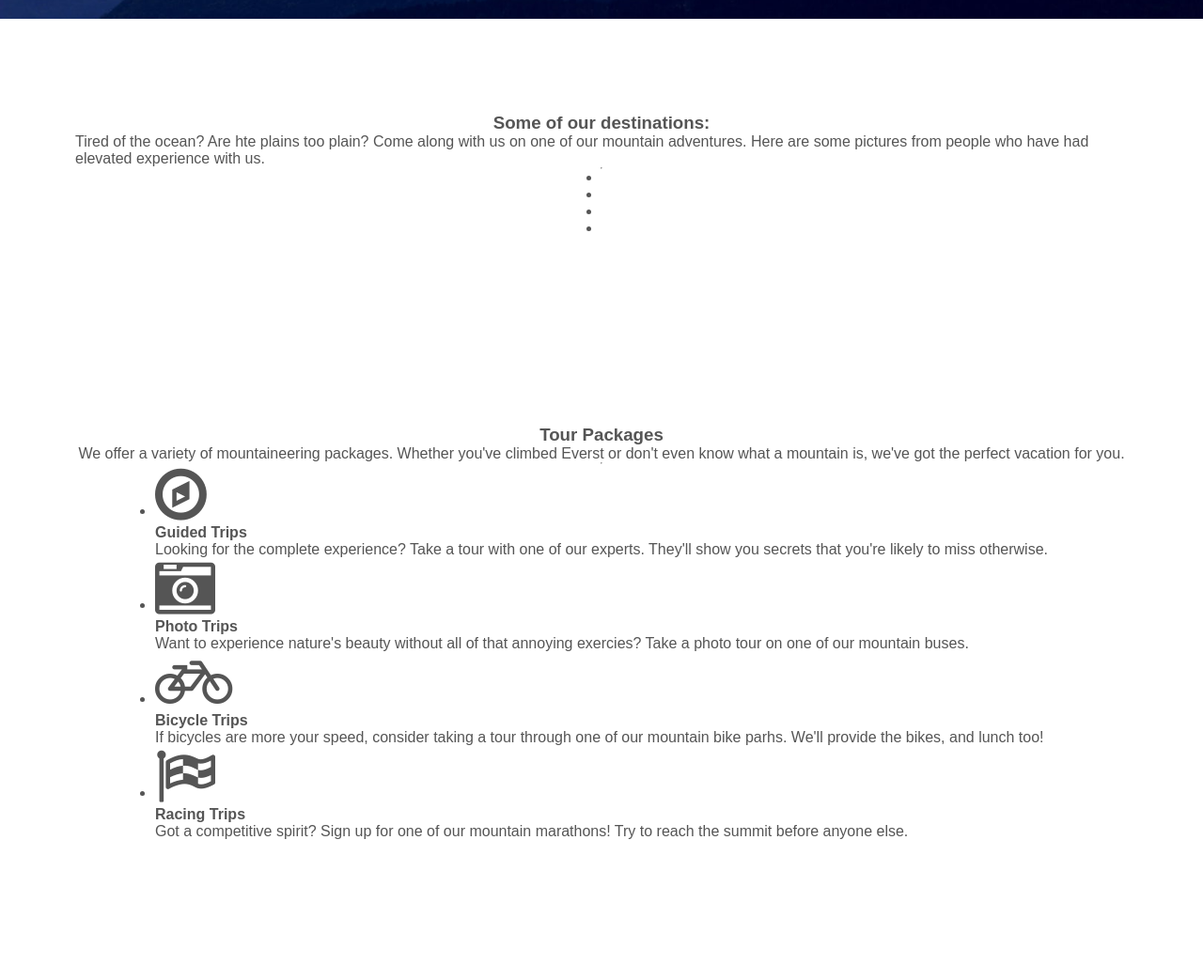
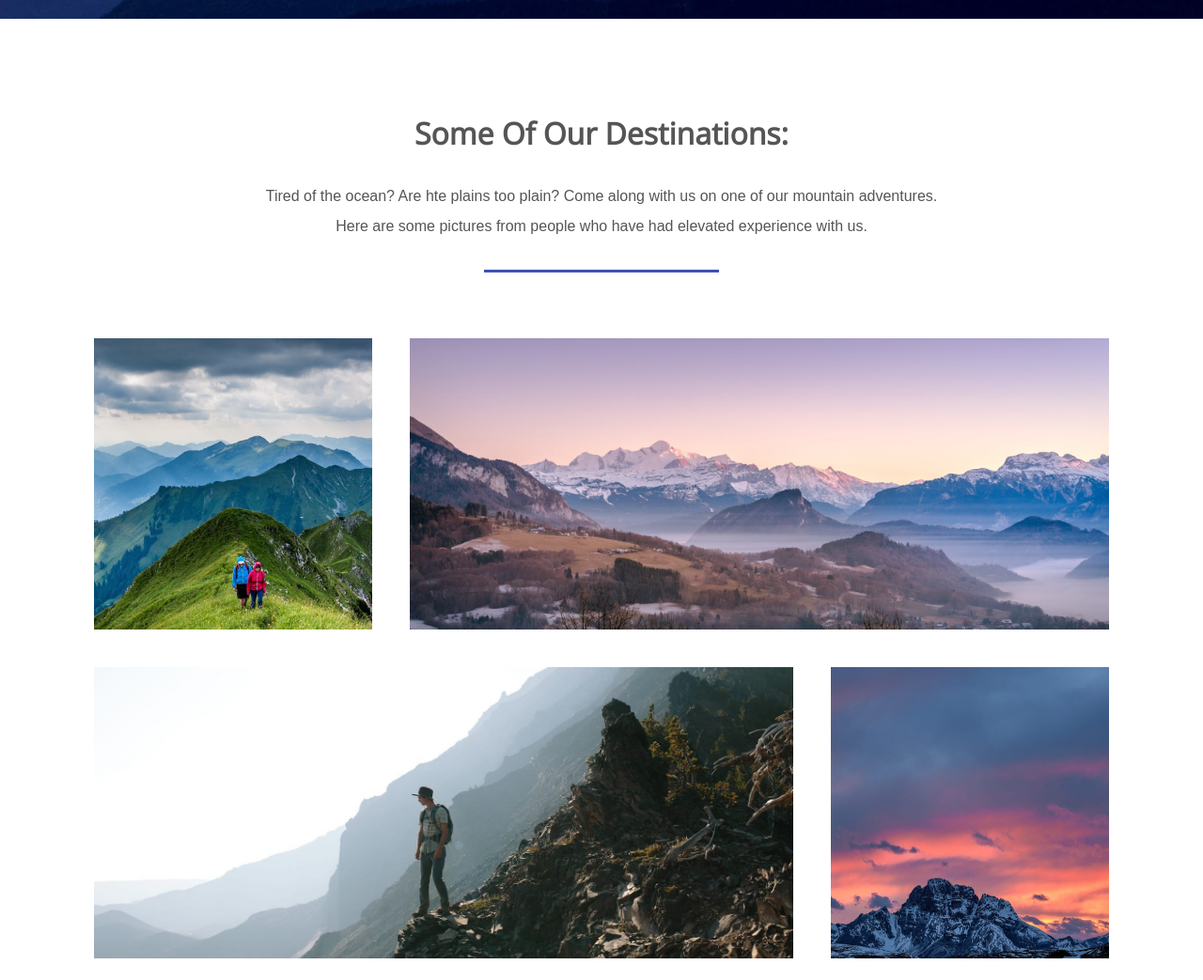
Before and after one commit to alex-ivanov-private/Mountain-Travel, a plain HTML site: page index.html in a window 1280 px wide. Shown: the part 780-1823 px from the top of the page at 94% size. Before the commit the page ends 1774 px from the top, so only its background shows below. Drawn offline with nearby package versions, Linux system fonts and the light colour scheme.

Commit message:
Add files via upload

```diff
--- a/assets/css/styles.css
+++ b/assets/css/styles.css
@@ -9,6 +9,10 @@
 html {
 	font: normal 16px sans-serif;
 	color: #555;
+}
+
+ul {
+	list-style: none;
 }
 
 nav {
@@ -39,6 +43,40 @@ section {
 	flex-direction: column;
 	align-items: center;
 	padding: 100px 80px;
+}
+
+section:not(.hero):nth-child(even) {
+	background-color: #f5f5f5;
+}
+
+.grid {
+	width: 100%;
+	display: flex;
+	flex-wrap: wrap;
+	justify-content: center;
+}
+
+hr {
+	width: 250px;
+	height: 3px;
+	background-color: #3f51b5;
+	border: 0;
+	margin-bottom: 50px;
+}
+
+section h3.title {
+	text-transform: capitalize;
+	font: bold 32px "Open Sans", sans-serif;
+	margin-bottom: 30px;
+	text-align: center;
+}
+
+section p {
+	max-width: 775px;
+	line-height: 2;
+	padding: 0 20px;
+	margin-bottom: 30px;
+	text-align: center;
 }
 
 /*Header Styles*/
@@ -122,3 +160,38 @@ header nav li {
 		margin-top: 0;
 	}
 }
+
+
+/*Destinations Section */
+
+.destinations .grid li {
+	height: 350px;
+	padding: 20px;
+	background-clip: content-box;
+	background-size: cover;
+	background-position: center;
+}
+
+.destinations .grid li.small {
+	flex-basis: 30%;
+}
+
+.destinations .grid li.large {
+	flex-basis: 70%;
+}
+
+/*Packages Section*/
+.packages .grid li {
+	padding: 50px;
+	flex-basis: 50%;
+	text-align: center;
+}
+
+.packages .grid li i {
+	color: #8c9eff;
+}
+
+.packages .grid li h4{
+	font-size: 30px;
+	margin: 25px 0;
+}
```
